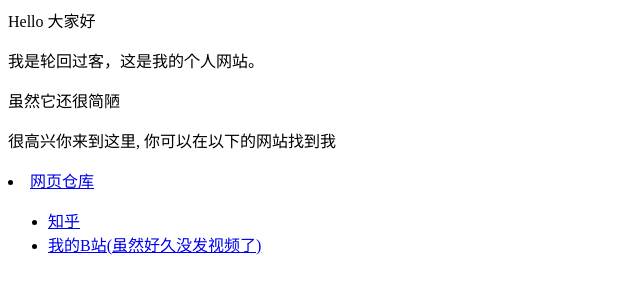
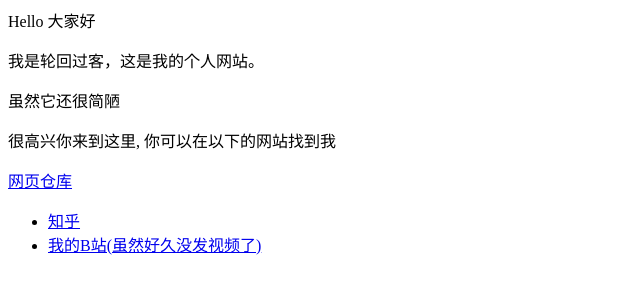
Before and after one commit to lhgk748/lhgk748.github.io, a plain HTML site: page index.html in a window 1280 px wide. Shown: the full height of the page, 0-640 px from the left. Drawn offline with Linux system fonts and the light colour scheme.

Commit message:
Update index.html

```diff
--- a/index.html
+++ b/index.html
@@ -2,7 +2,7 @@
 <p>我是轮回过客，这是我的个人网站。 </p>
 <p>虽然它还很简陋</p>
 <p>很高兴你来到这里, 你可以在以下的网站找到我</p>
-<p><li> <a href="https://github.com/lhgk748/lhgk748.github.io">网页仓库</a> </li><p>
+<p> <a href="https://github.com/lhgk748/lhgk748.github.io">网页仓库</a><p>
 <ul>
   <li> <a href="https://www.zhihu.com/people/lun-hui-guo-ke">知乎</a> </li>
   <li> <a href="https://space.bilibili.com/366969299">我的B站(虽然好久没发视频了)</a> </li>
```
